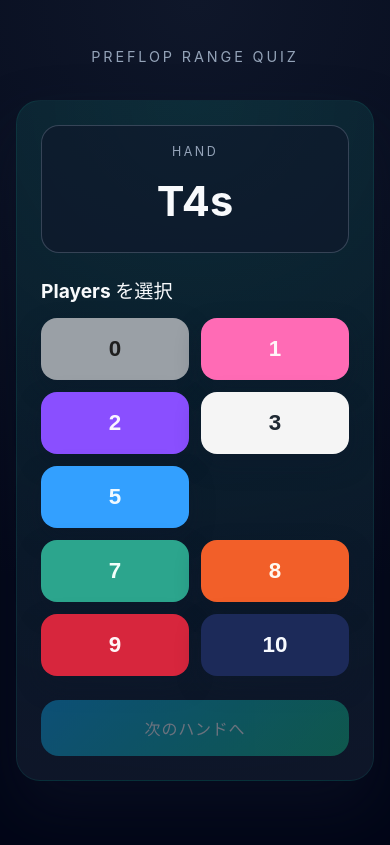
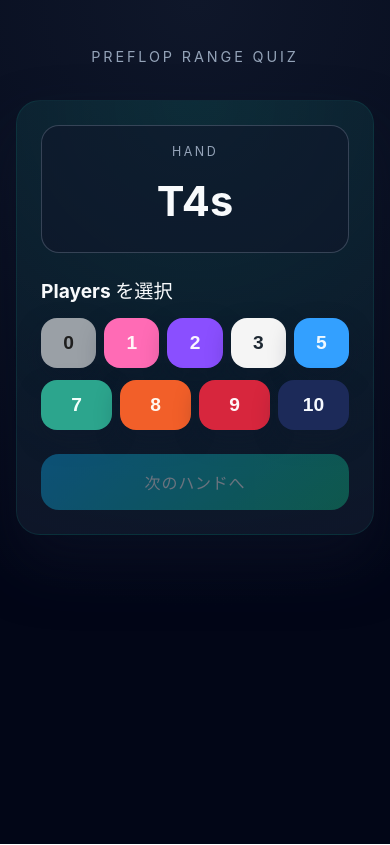
Before and after one commit to taksai/preflop-range-quiz, a React app: page / in a window 390 px wide. Built offline with nearby package versions, Linux system fonts and the light colour scheme; the HTML template or start-up script is replaced by a standard one.

Commit message:
Keep answer buttons single row

```diff
--- a/src/App.css
+++ b/src/App.css
@@ -73,9 +73,10 @@ h2 {
 }
 
 .player-row {
-  display: grid;
-  grid-template-columns: repeat(auto-fit, minmax(120px, 1fr));
-  gap: 16px;
+  display: flex;
+  gap: 12px;
+  width: 100%;
+  flex-wrap: nowrap;
 }
 
 .answer-button {
@@ -87,6 +88,8 @@ h2 {
   cursor: pointer;
   transition: transform 0.15s ease, opacity 0.2s ease, box-shadow 0.2s ease;
   box-shadow: 0 10px 25px rgba(15, 23, 42, 0.35);
+  flex: 1 1 0;
+  min-width: 0;
 }
 
 .answer-button:disabled {
@@ -193,8 +196,12 @@ h2 {
   }
 
   .player-row {
-    grid-template-columns: repeat(2, minmax(0, 1fr));
-    gap: 12px;
+    gap: 8px;
+  }
+
+  .answer-button {
+    padding: 14px;
+    font-size: 1.2rem;
   }
 
   .next-button {
```
